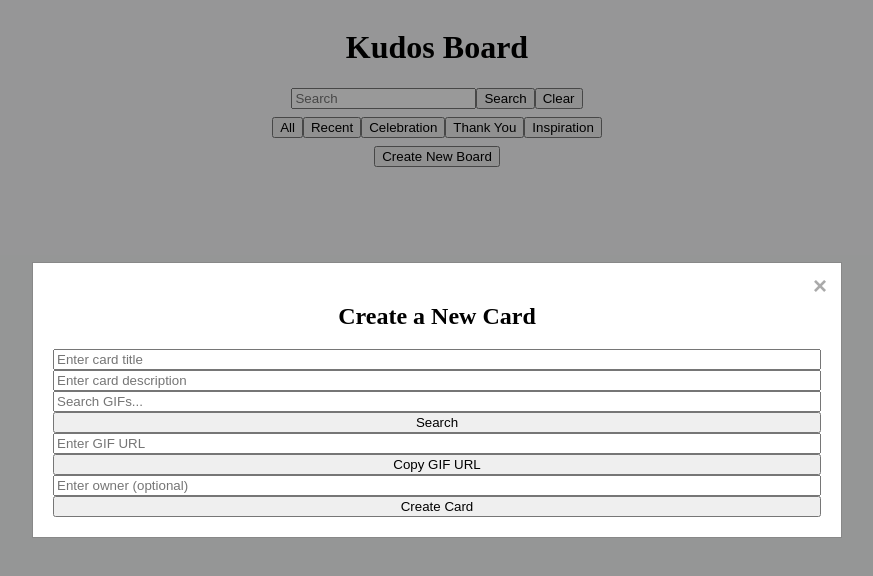
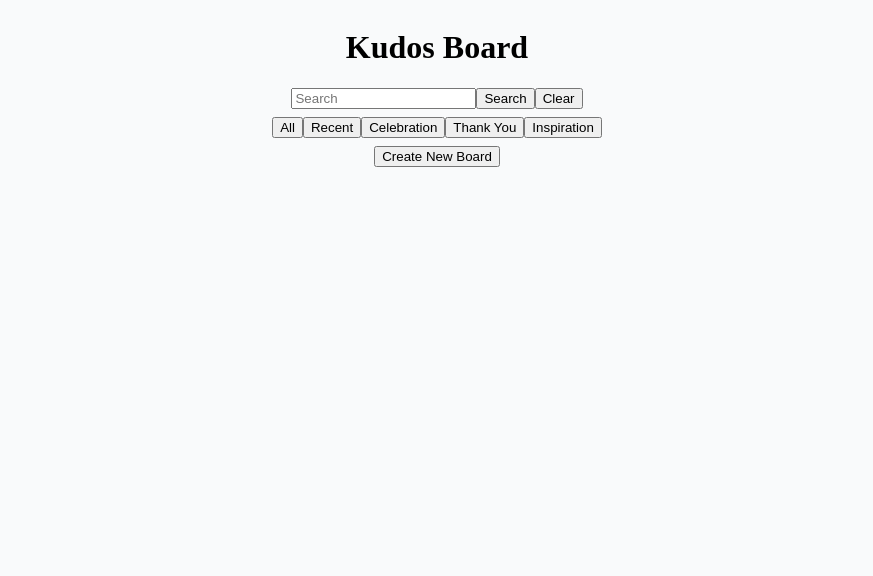
Before and after one commit to Brianna-Flo/Kudos-Board, a React (Vite) app in the folder frontend/: page / in a window 1280 px wide. Shown: the top 576 px of the page, without its empty margins (203-1076 px from the left). Built offline with nearby package versions, Linux system fonts and the light colour scheme.

Commit message:
this commit will enable a user to open/close board page and card form

```diff
--- a/frontend/src/App.jsx
+++ b/frontend/src/App.jsx
@@ -43,7 +43,7 @@
         <BoardList boardList={boards} />
 
         {/* <BoardPage boardInfo={boards[0]} /> */}
-        <CreateCard/>
+        {/* <CreateCard/> */}
       </main>
       <footer></footer>
     </div>
--- a/frontend/src/BoardPage.jsx
+++ b/frontend/src/BoardPage.jsx
@@ -1,9 +1,15 @@
 import React from "react";
 import "./BoardPage.css";
 import BoardCard from "./BoardCard";
+import { useState } from 'react'
+import CreateCard from './CreateCard'
 
 const BoardPage = ({ onClosePage, boardInfo }) => {
-    const [modalOpen, setModalOpen] = useState(false);
+    const [cardModalOpen, setCardModalOpen] = useState(false);
+
+    const toggleCardModal = () => {
+        setCardModalOpen((prev) => !prev)
+    }
 
     return (
         <div className="board-page">
@@ -11,8 +17,8 @@
         <section className="board-header">
             <img alt="kudos board logo" />
             <h1>Board Title</h1>
-            <button onClick={() => setModalOpen((prev) => !prev)}>Create a Card</button>
-            {modalOpen && <CreateCard />}
+            <button onClick={toggleCardModal}>Create a Card</button>
+            {cardModalOpen && <CreateCard onClose={toggleCardModal} />}
         </section>
         {/* {boardInfo.cards.map((card) => (
             <BoardCard key={uuid4()} cardInfo={card} />
--- a/frontend/src/CreateCard.jsx
+++ b/frontend/src/CreateCard.jsx
@@ -1,11 +1,11 @@
 import React from 'react';
 import './CreateBoard.css';
 
-const CreateCard = ({}) => {
+const CreateCard = ({onClose}) => {
     return (
         <section className='modal' id='create-card-modal'>
             <div className='modal-content'>
-                <button className='modal-close'>&times;</button>
+                <button className='modal-close' onClick={onClose}>&times;</button>
                 <h2>Create a New Card</h2>
                 <form className='create-form'>
                     <input type='text' name='cardTitle' id='cardTitle' placeholder='Enter card title' required/>
```
